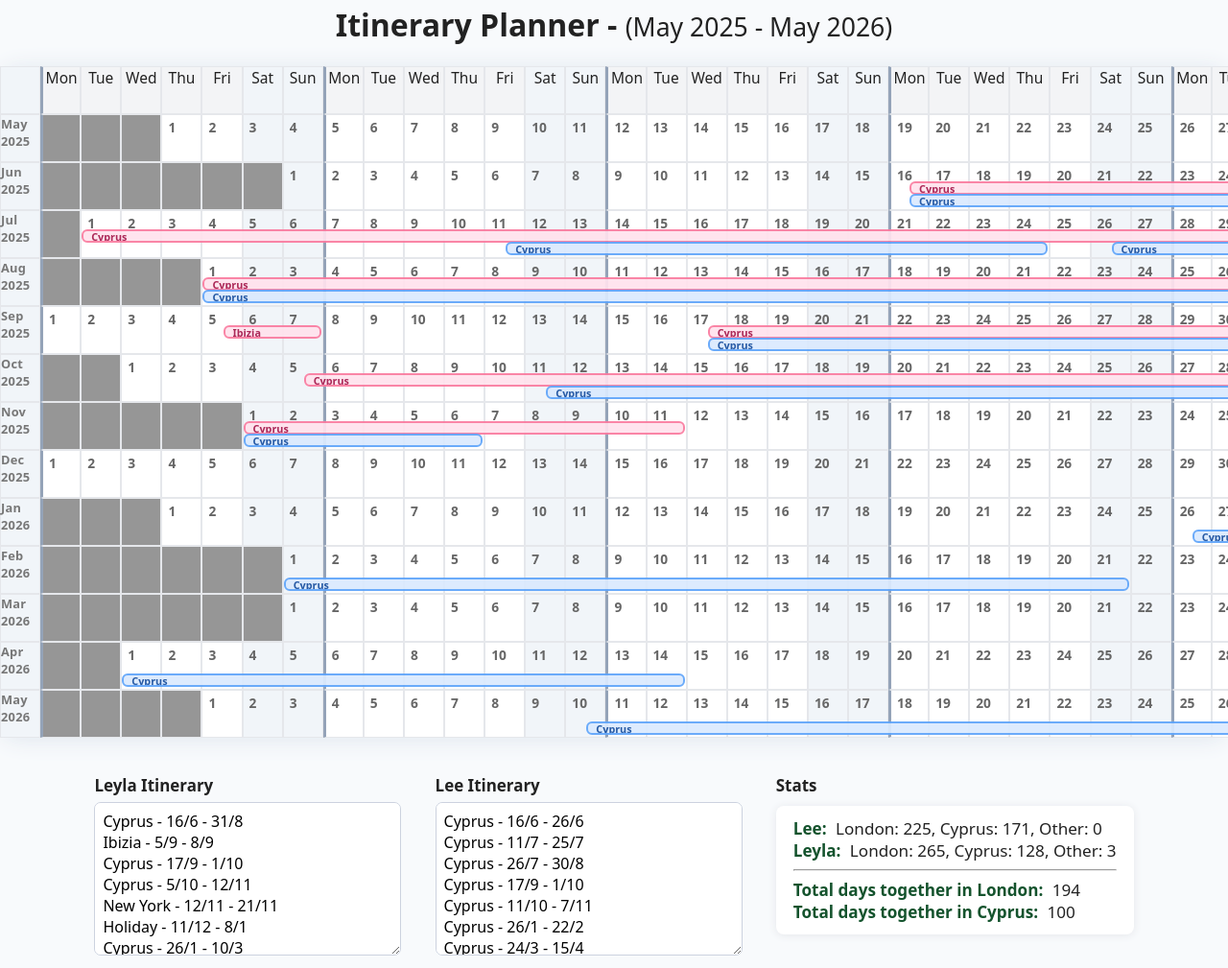
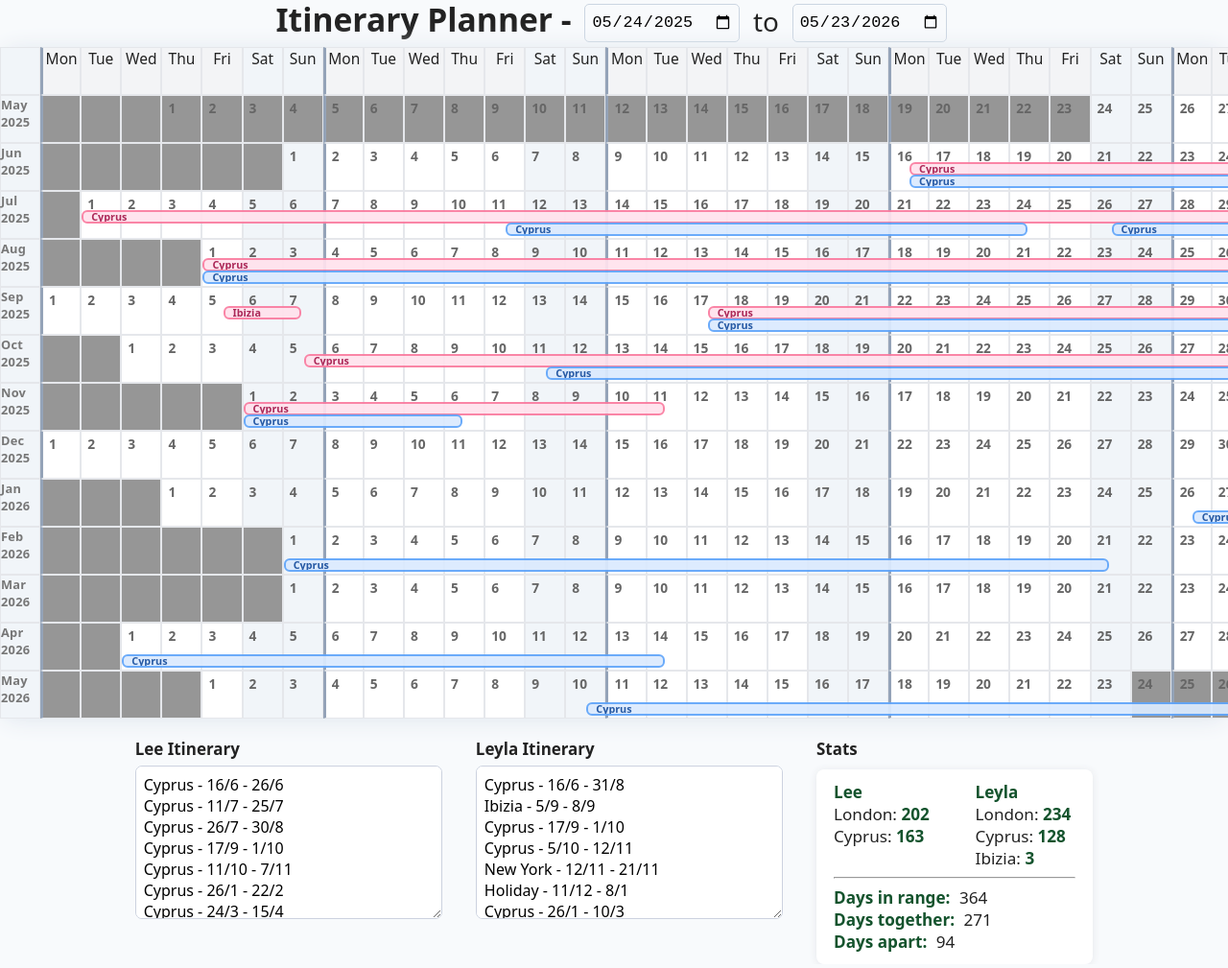
Before and after one commit to jl1/Itinerary-planner, a plain HTML site: page index.html in a window 1280 px wide. Shown: the top 1009 px of the page at 96% size. Drawn offline with Linux system fonts and the light colour scheme.

Commit message:
improvements

```diff
--- a/app.js
+++ b/app.js
@@ -1,10 +1,4 @@
-const START_YEAR = 2025, START_MONTH = 4; // May 2025, 0-based
-const MONTHS_COUNT = 13;
 const WEEKDAYS = ['Mon', 'Tue', 'Wed', 'Thu', 'Fri', 'Sat', 'Sun'];
-// const MONTHS = [
-//     "January", "February", "March", "April", "May", "June", "July",
-//     "August", "September", "October", "November", "December"
-// ];
 const MONTHS = [
     "Jan", "Feb", "Mar", "Apr", "May", "Jun", "Jul",
     "Aug", "Sep", "Oct", "Nov", "Dec"
@@ -17,15 +11,34 @@ function getMonthData(year, month) {
     const daysInMonth = new Date(year, month + 1, 0).getDate();
     return { year, month, firstDayIdx, daysInMonth };
 }
-function get13MonthsList() {
+
+function getMonthsList(startDate, endDate) {
     let months = [];
-    let y = START_YEAR, m = START_MONTH;
-    for (let i = 0; i < MONTHS_COUNT; ++i) {
+    let y = startDate.getFullYear(), m = startDate.getMonth();
+    let endY = endDate.getFullYear(), endM = endDate.getMonth();
+    while (y < endY || (y === endY && m <= endM)) {
         months.push({ year: y, month: m });
-        m++; if (m > 11) { m = 0; y++; }
+        m++;
+        if (m > 11) { m = 0; y++; }
     }
     return months;
 }
+
+function formatDateDMY(date) {
+    return `${date.getDate().toString().padStart(2, '0')}/${(date.getMonth() + 1).toString().padStart(2, '0')}/${date.getFullYear()}`;
+}
+
+
+function getSelectedDates() {
+    const startInput = document.getElementById('start-date');
+    const endInput = document.getElementById('end-date');
+    let startDate = new Date(startInput.value);
+    let endDate = new Date(endInput.value);
+    // Ensure endDate is after startDate
+    if (endDate < startDate) endDate = new Date(startDate);
+    return { startDate, endDate };
+}
+
 function dateToKey(dt) { // YYYY-MM-DD
     return `${dt.getFullYear()}-${String(dt.getMonth() + 1).padStart(2, '0')}-${String(dt.getDate()).padStart(2, '0')}`;
 }
@@ -69,23 +82,19 @@ function parseItineraries(text, months) {
             to = parseDate(toStr);
         } else {
             while (true) {
-                // Initial parse with current trial year
                 let fromYear = fromExplicit ? undefined : entryYear;
                 let toYear = toExplicit ? undefined : entryYear;
 
                 from = parseDate(fromStr, fromYear || baseYear);
                 to = parseDate(toStr, toYear || baseYear);
 
-                // If to is before from, and no explicit years, to rolls over to next year
                 if (!toExplicit && !fromExplicit && (to < from)) {
                     to = parseDate(toStr, (toYear || baseYear) + 1);
                 }
 
-                // Entries must be strictly after previous range
                 if (!lastTo || from > lastTo) {
                     break;
                 }
-                // Otherwise, try next year (for both from and to if not explicit)
                 entryYear++;
             }
         }
@@ -111,10 +120,10 @@ function parseItineraries(text, months) {
     return { allDateMap, entries };
 }
 
-
-
 function buildCalendar(months, wifeMap, husbandMap) {
     let today = new Date(), todayKey = dateToKey(today);
+    // Get user-selected range
+    const { startDate, endDate } = getSelectedDates();
     let rows = [];
     let header = `<tr><th></th>`;
     for (let i = 0; i < DAYS_PER_ROW; ++i) header += `<th>${WEEKDAYS[i % 7]}</th>`;
@@ -131,6 +140,10 @@ function buildCalendar(months, wifeMap, husbandMap) {
             let cellKey = dt ? dateToKey(dt) : null;
             let classes = [];
             if (impossible) classes.push('impossible');
+            // Mark as impossible if outside user-selected range
+            if (!impossible && (dt < startDate || dt > endDate)) {
+                classes.push('impossible');
+            }
             if (cellKey === todayKey) classes.push('current-day');
             let cellHTML = '';
             if (!impossible) {
@@ -165,44 +178,35 @@ function getCellRects() {
 function overlayItineraryBars(months, wifeEntries, husbandEntries) {
     const overlay = document.getElementById('calendar-overlay-canvas');
     overlay.innerHTML = '';
-    // Wait for grid layout
     const table = document.getElementById('calendar-table');
     if (!table) return;
     const tableRect = table.getBoundingClientRect();
     const rows = table.querySelectorAll('tr:not(:first-child)');
     if (!rows.length) return;
 
-    // For each itinerary entry, overlay its bar for each affected month
     function overlayBars(entries, role) {
         months.forEach((mn, mi) => {
             const { year, month, firstDayIdx, daysInMonth } = getMonthData(mn.year, mn.month);
-            // For each entry, if overlaps this month, draw bar on this row
             entries.forEach(entry => {
-                let entryStart = entry.from, entryEnd = entry.to; // to is exclusive
+                let entryStart = entry.from, entryEnd = entry.to; // entryEnd is the depart day (exclusive)
                 let mStart = new Date(year, month, 1), mEnd = new Date(year, month, daysInMonth);
                 if (entryStart > mEnd || entryEnd <= mStart) return;
                 let startDay = Math.max(1, (entryStart > mStart ? entryStart.getDate() : 1));
-
                 // The last day to include in the bar (not entryEnd itself)
                 let lastBarDate = new Date(Math.min(entryEnd.getTime() - 86400000, mEnd.getTime()));
                 if (lastBarDate < mStart) return;
                 let endDay = lastBarDate.getDate();
-
                 let startCol = firstDayIdx + startDay - 1;
                 let endCol = firstDayIdx + endDay - 1;
-
-                // Get the cell rects for this month
                 let tr = rows[mi];
                 if (!tr) return;
                 let tds = tr.querySelectorAll('td:not(.month-label)');
                 if (startCol >= tds.length || endCol >= tds.length) return;
                 let tdStart = tds[startCol];
                 let tdEnd = tds[endCol];
-                let trRect = tr.getBoundingClientRect();
+                let parentRect = overlay.parentNode.getBoundingClientRect();
                 let tdStartRect = tdStart.getBoundingClientRect();
                 let tdEndRect = tdEnd.getBoundingClientRect();
-                // Place overlay relative to table container
-                let parentRect = overlay.parentNode.getBoundingClientRect();
                 let barLeft = tdStartRect.left - parentRect.left + 1;
                 let barRight = tdEndRect.right - parentRect.left - 2;
                 let cellWidth = tdStartRect.width;
@@ -210,16 +214,18 @@ function overlayItineraryBars(months, wifeEntries, husbandEntries) {
                 if (entryStart >= mStart && entryStart <= mEnd && entryStart.getFullYear() === year && entryStart.getMonth() === month && startDay === entryStart.getDate()) {
                     barLeft += cellWidth / 2; // Start halfway through first cell
                 }
-
-                // Adjust barRight for end day (ends at midday)
-                if (entryEnd >= mStart && entryEnd <= mEnd && entryEnd.getFullYear() === year && entryEnd.getMonth() === month && endDay === entryEnd.getDate()) {
-                    barRight -= cellWidth / 2; // End halfway through last cell
+                // Adjust barRight for end day (depart day): bar ends at left edge of depart day cell
+                if (entryEnd >= mStart && entryEnd <= mEnd && entryEnd.getFullYear() === year && entryEnd.getMonth() === month && endDay === (entryEnd.getDate() - 1)) {
+                    barRight -= cellWidth / 2; // End halfway through last cell (optional: can use left edge for sharper cutoff)
+                }
+                // If depart day is in this month, and bar ends on that day, snap to left edge
+                if (entryEnd >= mStart && entryEnd <= mEnd && entryEnd.getFullYear() === year && entryEnd.getMonth() === month && endDay === (entryEnd.getDate() - 1)) {
+                    barRight = tdEndRect.left - parentRect.left + cellWidth / 2 - 2; // just to the left of midpoint
                 }
                 let barWidth = Math.max(0, barRight - barLeft);
                 let barTop = tdStartRect.top - parentRect.top + (role === 'wife' ? 20 : tdStartRect.height - 17);
                 let barHeight = 14;
                 let label = entry.loc.length > 22 ? entry.loc.slice(0, 20) + '…' : entry.loc;
-                // Overlay bar
                 let barDiv = document.createElement('div');
                 barDiv.className = `itin-bar-abs ${role}`;
                 barDiv.style.left = `${barLeft}px`;
@@ -236,64 +242,75 @@ function overlayItineraryBars(months, wifeEntries, husbandEntries) {
     overlayBars(husbandEntries, 'husband');
 }
 
-function calcStats(months, husbandMap, wifeMap) {
-    let startDate = new Date(months[0].year, months[0].month, 1);
-    let last = months[months.length - 1];
-    let endDate = new Date(last.year, last.month, new Date(last.year, last.month + 1, 0).getDate());
-    let stats = {
-        London: 0, Cyprus: 0, Other: 0,
-        wifeLondon: 0, wifeCyprus: 0, wifeOther: 0,
-        husbandLondon: 0, husbandCyprus: 0, husbandOther: 0
-    };
+function calcLocationStats(months, personMap) {
+    const { startDate, endDate } = getSelectedDates();
+    let locationCounts = {};
     let d = new Date(startDate);
     while (d <= endDate) {
         let k = dateToKey(d);
-        let h = husbandMap[k]?.loc, w = wifeMap[k]?.loc;
-        console.log(h);
-        if (h === "London" || h === undefined) stats.husbandLondon++;
-        else if (h === "Cyprus") stats.husbandCyprus++;
-        else if (h) stats.husbandOther++;
-        if (w === "London" || w === undefined) stats.wifeLondon++;
-        else if (w === "Cyprus") stats.wifeCyprus++;
-        else if (w) stats.wifeOther++;
-        if ((h || w)) {
-            if (h === "London" && w === "London") stats.London++;
-            else if (h === "Cyprus" && w === "Cyprus") stats.Cyprus++;
-            else if ((h && h !== "London" && h !== "Cyprus") || (w && w !== "London" && w !== "Cyprus")) stats.Other++;
-        }
-        if (h === undefined && w === undefined) stats.London++;
+        let loc = personMap[k]?.loc || "London";
+        if (!locationCounts[loc]) locationCounts[loc] = 0;
+        locationCounts[loc]++;
         d.setDate(d.getDate() + 1);
     }
-    return stats;
+    return locationCounts;
 }
 
-function statsToHTML(stats) {
+function calcDaysTogetherApart(months, husbandMap, wifeMap) {
+    const { startDate, endDate } = getSelectedDates();
+    let daysTogether = 0, daysApart = 0;
+    let d = new Date(startDate);
+    while (d <= endDate) {
+        let k = dateToKey(d);
+        let hLoc = husbandMap[k]?.loc || "London";
+        let wLoc = wifeMap[k]?.loc || "London";
+        if (hLoc === wLoc) daysTogether++;
+        else daysApart++;
+        d.setDate(d.getDate() + 1);
+    }
+    return { daysTogether, daysApart };
+}
+
+function statsToHTML(husbandStats, wifeStats, daysInRange, daysTogether, daysApart) {
+    function locList(stats) {
+        return Object.entries(stats)
+            .map(([loc, count]) => `<div>${loc}: <strong>${count}</strong></div>`)
+            .join('');
+    }
     return `
-    <div>
-        <strong>Lee:</strong> London: ${stats.husbandLondon}, Cyprus: ${stats.husbandCyprus}, Other: ${stats.husbandOther}<br>
-        <strong>Leyla:</strong> London: ${stats.wifeLondon}, Cyprus: ${stats.wifeCyprus}, Other: ${stats.wifeOther}
-        <hr style="margin:8px 0;">
-        <strong>Total days together in London:</strong> ${stats.London}<br>
-        <strong>Total days together in Cyprus:</strong> ${stats.Cyprus}<br>
+    <div style="display:flex; gap:2.5em; flex-wrap:wrap; align-items:flex-start;">
+      <div><strong>Lee</strong>${locList(husbandStats)}</div>
+      <div><strong>Leyla</strong>${locList(wifeStats)}</div>
     </div>
+    <hr style="margin:8px 0;">
+    <strong>Days in range:</strong> ${daysInRange}<br>
+    <strong>Days together:</strong> ${daysTogether}<br>
+    <strong>Days apart:</strong> ${daysApart}
   `;
 }
 
-const months = get13MonthsList();
-
 function updateAll() {
+    const { startDate, endDate } = getSelectedDates();
+    const months = getMonthsList(startDate, endDate);
     let husbandText = document.getElementById('husband-text').value;
     let wifeText = document.getElementById('wife-text').value;
     let { allDateMap: husbandMap, entries: husbandEntries } = parseItineraries(husbandText, months);
     let { allDateMap: wifeMap, entries: wifeEntries } = parseItineraries(wifeText, months);
     document.getElementById('calendar-table').innerHTML = buildCalendar(months, wifeMap, husbandMap);
-    // Delay overlay until DOM/table layout
     setTimeout(() => overlayItineraryBars(months, wifeEntries, husbandEntries), 10);
-    let stats = calcStats(months, husbandMap, wifeMap);
-    document.getElementById('stats').innerHTML = statsToHTML(stats);
+    // Calculate days in range
+    const daysInRange = Math.floor((endDate - startDate) / (1000 * 60 * 60 * 24));
+    // Compute location stats for each person
+    const husbandStats = calcLocationStats(months, husbandMap);
+    const wifeStats = calcLocationStats(months, wifeMap);
+    const { daysTogether, daysApart } = calcDaysTogetherApart(months, husbandMap, wifeMap);
+    document.getElementById('stats').innerHTML = statsToHTML(husbandStats, wifeStats, daysInRange, daysTogether, daysApart);
 }
+
 document.getElementById('husband-text').addEventListener('input', updateAll);
 document.getElementById('wife-text').addEventListener('input', updateAll);
+document.getElementById('start-date').addEventListener('change', updateAll);
+document.getElementById('end-date').addEventListener('change', updateAll);
 
 // Example data
 document.getElementById('husband-text').value =
@@ -320,4 +337,6 @@ Cyprus - 10/5 - 15/6
 `;
 
 window.addEventListener('resize', () => setTimeout(updateAll, 50));
+
+// Initial setup
 updateAll();
--- a/index.html
+++ b/index.html
@@ -9,7 +9,10 @@
 </head>
 
 <body>
-    <h1>Itinerary Planner - <span style="font-size:0.83em; font-weight:normal;">(May 2025 - May 2026)</span>
+    <h1>Itinerary Planner -
+        <input type="date" id="start-date" value="2025-05-24" class="date-inline-picker">
+        <span style="font-size:0.83em; font-weight:normal;">to</span>
+        <input type="date" id="end-date" value="2026-05-23" class="date-inline-picker">
     </h1>
     <div id="calendar-overlay-wrap">
         <div id="calendar-grid-wrap">
@@ -19,12 +22,12 @@
     </div>
     <div class="calendar-inputs-wrap">
         <div class="inputs-box">
+            <label for="husband-text">Lee Itinerary</label>
+            <textarea id="husband-text" placeholder="E.g.&#10;London - 1/5 - 14/6&#10;Cyprus - 15/6 - 30/6"></textarea>
+        </div>
+        <div class="inputs-box">
             <label for="wife-text">Leyla Itinerary</label>
             <textarea id="wife-text" placeholder="E.g.&#10;London - 1/5 - 29/5&#10;Cyprus - 30/5 - 4/8"></textarea>
-        </div>
-        <div class="inputs-box">
-            <label for="husband-text">Lee Itinerary</label>
-            <textarea id="husband-text" placeholder="E.g.&#10;London - 1/5 - 14/6&#10;Cyprus - 15/6 - 30/6"></textarea>
         </div>
         <div>
             <label>Stats</label>
--- a/styles.css
+++ b/styles.css
@@ -19,12 +19,28 @@ h1 {
     text-align: center;
     margin-top: 4px;
     margin-bottom: 0;
+    font-size: 2.1rem;
+    font-weight: 600;
+    line-height: 1em;
+}
+
+h1 input[type="date"] {
+    font-size: 0.5em;
+    margin: 0 0.3em;
+    padding: 2px 6px;
+    border-radius: 5px;
+    border: 1.2px solid #cbd5e1;
+    background: #f8fafc;
+    vertical-align: middle;
+    display: inline-block;
+    height: 2em;
+    min-width: 140px;
 }
 
 #calendar-overlay-wrap {
     width: 100vw;
     max-width: 100vw;
-    margin: 22px auto 0 auto;
+    margin: 5px auto 0 auto;
     box-shadow: 0 2px 24px #e0e7ef;
     border-radius: 18px;
     position: relative;
@@ -162,7 +178,7 @@ h1 {
 }
 
 .calendar-inputs-wrap {
-    margin: 1.4rem auto 0rem auto;
+    margin: 0.3rem auto 0rem auto;
     max-width: 1160px;
     display: flex;
     flex-wrap: wrap;
@@ -237,3 +253,16 @@ textarea {
     /* lighter grey */
     color: #b7bac7 !important;
 }
+
+.date-inline-picker {
+    font-size: 0.7em;
+    margin: 0 0.3em;
+    padding: 2px 6px;
+    border-radius: 5px;
+    border: 1.2px solid #cbd5e1;
+    background: #f8fafc;
+    vertical-align: middle;
+    display: inline-block;
+    height: 1em;
+    min-width: 140px;
+}
```
